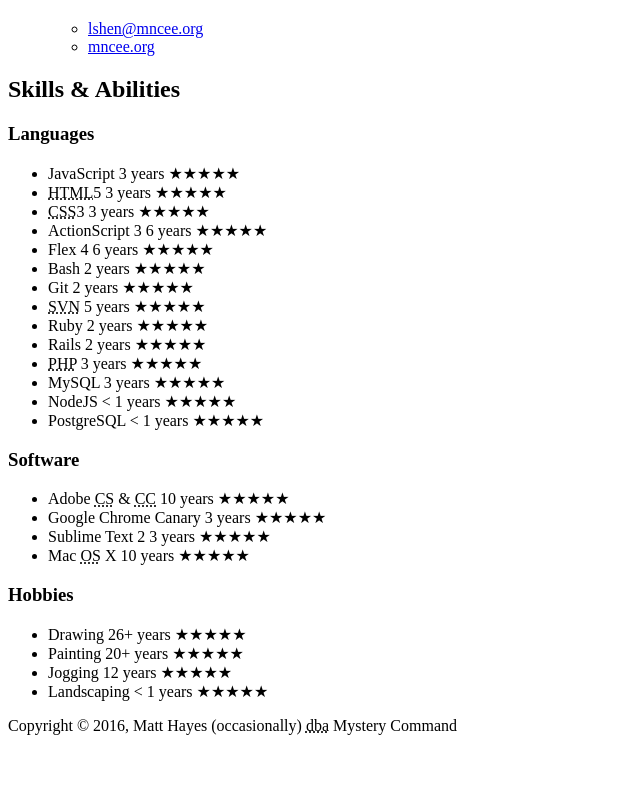
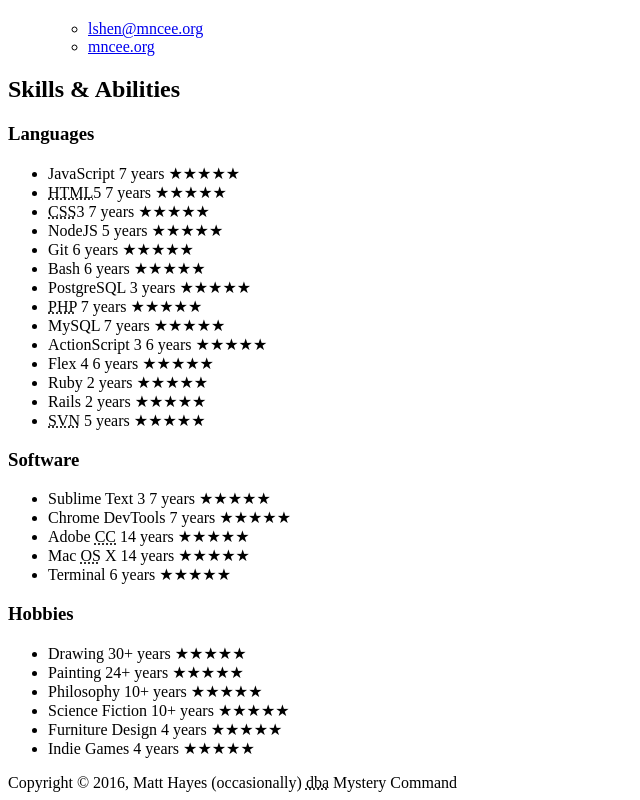
Before and after one commit to mysterycommand/spike-focusable, a website: page source/index.html in a window 1280 px wide. Shown: the part 3149-3949 px from the top of the page, without its empty margins (0-640 px from the left). Before the commit the page ends 3892 px from the top, so only its background shows below. Drawn offline with Linux system fonts and the light colour scheme.

Commit message:
refactor(hobbies): update durations of hobbies

```diff
--- a/source/index.html
+++ b/source/index.html
@@ -301,74 +301,74 @@
                     <h3>Languages</h3>
                     <ul class="tags">
                         <li>
-                            <span class="p-summary col tag">JavaScript</span>
-                            <time class="p-duration col" title="P1095D">3 years</time>
-                            <span class="p-rating col" title="5">★★★★★</span>
+                            <span class="p-summary tag">JavaScript</span>
+                            <time class="p-duration" title="P2555D">7 years</time>
+                            <span class="p-rating" title="5">★★★★★</span>
                         </li>
                         <li>
-                            <span class="p-summary col tag"><abbr title="Hypertext Markup Language">HTML</abbr>5</span>
-                            <time class="p-duration col" title="P1095D">3 years</time>
-                            <span class="p-rating col" title="5">★★★★★</span>
+                            <span class="p-summary tag"><abbr title="Hypertext Markup Language">HTML</abbr>5</span>
+                            <time class="p-duration" title="P2555D">7 years</time>
+                            <span class="p-rating" title="5">★★★★★</span>
                         </li>
                         <li>
-                            <span class="p-summary col tag"><abbr title="Cascading Style Sheet">CSS</abbr>3</span>
-                            <time class="p-duration col" title="P1095D">3 years</time>
-                            <span class="p-rating col" title="5">★★★★★</span>
+                            <span class="p-summary tag"><abbr title="Cascading Style Sheet">CSS</abbr>3</span>
+                            <time class="p-duration" title="P2555D">7 years</time>
+                            <span class="p-rating" title="5">★★★★★</span>
                         </li>
                         <li>
-                            <span class="p-summary col tag">ActionScript 3</span>
-                            <time class="p-duration col" title="P2191D">6 years</time>
-                            <span class="p-rating col" title="5">★★★★★</span>
+                            <span class="p-summary tag">NodeJS</span>
+                            <time class="p-duration" title="P1825D">5 years</time>
+                            <span class="p-rating" title="5">★★★★★</span>
                         </li>
                         <li>
-                            <span class="p-summary col tag">Flex 4</span>
-                            <time class="p-duration col" title="P2191D">6 years</time>
-                            <span class="p-rating col" title="5">★★★★★</span>
+                            <span class="p-summary tag">Git</span>
+                            <time class="p-duration" title="P2190D">6 years</time>
+                            <span class="p-rating" title="5">★★★★★</span>
                         </li>
                         <li>
-                            <span class="p-summary col tag">Bash</span>
-                            <time class="p-duration col" title="P730D">2 years</time>
-                            <span class="p-rating col" title="4"><span class="pale">★</span>★★★★</span>
+                            <span class="p-summary tag">Bash</span>
+                            <time class="p-duration" title="P2190D">6 years</time>
+                            <span class="p-rating" title="5">★★★★★</span>
                         </li>
                         <li>
-                            <span class="p-summary col tag">Git</span>
-                            <time class="p-duration col" title="P730D">2 years</time>
-                            <span class="p-rating col" title="4"><span class="pale">★</span>★★★★</span>
+                            <span class="p-summary tag">PostgreSQL</span>
+                            <time class="p-duration" title="P1825D">3 years</time>
+                            <span class="p-rating" title="3"><span class="pale">★★</span>★★★</span>
                         </li>
                         <li>
-                            <span class="p-summary col tag"><abbr title="Subversion">SVN</abbr></span>
-                            <time class="p-duration col" title="P1836D">5 years</time>
-                            <span class="p-rating col" title="3"><span class="pale">★★</span>★★★</span>
+                            <span class="p-summary tag"><abbr title="PHP: Hypertext Preprocessor">PHP</abbr></span>
+                            <time class="p-duration" title="P2555D">7 years</time>
+                            <span class="p-rating" title="4"><span class="pale">★</span>★★★★</span>
                         </li>
                         <li>
-                            <span class="p-summary col tag">Ruby</span>
-                            <time class="p-duration col" title="P730D">2 years</time>
-                            <span class="p-rating col" title="3"><span class="pale">★★</span>★★★</span>
+                            <span class="p-summary tag">MySQL</span>
+                            <time class="p-duration" title="P2555D">7 years</time>
+                            <span class="p-rating" title="3"><span class="pale">★★</span>★★★</span>
                         </li>
                         <li>
-                            <span class="p-summary col tag">Rails</span>
-                            <time class="p-duration col" title="P730D">2 years</time>
-                            <span class="p-rating col" title="3"><span class="pale">★★</span>★★★</span>
+                            <span class="p-summary tag">ActionScript 3</span>
+                            <time class="p-duration" title="P2191D">6 years</time>
+                            <span class="p-rating" title="4"><span class="pale">★</span>★★★★</span>
                         </li>
                         <li>
-                            <span class="p-summary col tag"><abbr title="PHP: Hypertext Preprocessor">PHP</abbr></span>
-                            <time class="p-duration col" title="P1095D">3 years</time>
-                            <span class="p-rating col" title="3"><span class="pale">★★</span>★★★</span>
+                            <span class="p-summary tag">Flex 4</span>
+                            <time class="p-duration" title="P2191D">6 years</time>
+                            <span class="p-rating" title="3"><span class="pale">★★</span>★★★</span>
                         </li>
                         <li>
-                            <span class="p-summary col tag">MySQL</span>
-                            <time class="p-duration col" title="P1095D">3 years</time>
-                            <span class="p-rating col" title="2"><span class="pale">★★★</span>★★</span>
+                            <span class="p-summary tag">Ruby</span>
+                            <time class="p-duration" title="P730D">2 years</time>
+                            <span class="p-rating" title="2"><span class="pale">★★★</span>★★</span>
                         </li>
                         <li>
-                            <span class="p-summary col tag">NodeJS</span>
-                            <time class="p-duration col" title="P365D">&lt; 1 year<span class="hidden">s</span></time>
-                            <span class="p-rating col" title="1"><span class="pale">★★★★</span>★</span>
+                            <span class="p-summary tag">Rails</span>
+                            <time class="p-duration" title="P730D">2 years</time>
+                            <span class="p-rating" title="2"><span class="pale">★★★</span>★★</span>
                         </li>
                         <li>
-                            <span class="p-summary col tag">PostgreSQL</span>
-                            <time class="p-duration col" title="P365D">&lt; 1 year<span class="hidden">s</span></time>
-                            <span class="p-rating col" title="1"><span class="pale">★★★★</span>★</span>
+                            <span class="p-summary tag"><abbr title="Subversion">SVN</abbr></span>
+                            <time class="p-duration" title="P1836D">5 years</time>
+                            <span class="p-rating" title="1"><span class="pale">★★★★</span>★</span>
                         </li>
                     </ul>
                 </article>
@@ -376,24 +376,29 @@
                     <h3>Software</h3>
                     <ul class="tags">
                         <li>
-                            <span class="p-summary col tag">Adobe <abbr title="Creative Suite">CS</abbr> &amp; <abbr title="Creative Cloud">CC</abbr></span>
-                            <time class="p-duration col" title="P3652D">10 years</time>
-                            <span class="p-rating col" title="5">★★★★★</span>
+                            <span class="p-summary tag">Sublime Text 3</span>
+                            <time class="p-duration" title="P2555D">7 years</time>
+                            <span class="p-rating" title="5">★★★★★</span>
                         </li>
                         <li>
-                            <span class="p-summary col tag">Google Chrome Canary</span>
-                            <time class="p-duration col" title="P1095D">3 years</time>
-                            <span class="p-rating col" title="5">★★★★★</span>
+                            <span class="p-summary tag">Chrome DevTools</span>
+                            <time class="p-duration" title="P2555D">7 years</time>
+                            <span class="p-rating" title="5">★★★★★</span>
                         </li>
                         <li>
-                            <span class="p-summary col tag">Sublime Text 2</span>
-                            <time class="p-duration col" title="P1095D">3 years</time>
-                            <span class="p-rating col" title="5">★★★★★</span>
+                            <span class="p-summary tag">Adobe <abbr title="Creative Cloud">CC</abbr></span>
+                            <time class="p-duration" title="P5110D">14 years</time>
+                            <span class="p-rating" title="5">★★★★★</span>
                         </li>
                         <li>
-                            <span class="p-summary col tag">Mac <abbr title="Operating System">OS</abbr> X</span>
-                            <time class="p-duration col" title="P3652D">10 years</time>
-                            <span class="p-rating col" title="5">★★★★★</span>
+                            <span class="p-summary tag">Mac <abbr title="Operating System">OS</abbr> X</span>
+                            <time class="p-duration" title="P5110D">14 years</time>
+                            <span class="p-rating" title="5">★★★★★</span>
+                        </li>
+                        <li>
+                            <span class="p-summary tag">Terminal</span>
+                            <time class="p-duration" title="P2191D">6 years</time>
+                            <span class="p-rating" title="5">★★★★★</span>
                         </li>
                     </ul>
                 </article>
@@ -401,24 +406,34 @@
                     <h3>Hobbies</h3>
                     <ul class="tags">
                         <li>
-                            <span class="p-summary col tag">Drawing</span>
-                            <time class="p-duration col" title="P9496D">26+ years</time>
-                            <span class="p-rating col" title="4"><span class="pale">★</span>★★★★</span>
+                            <span class="p-summary tag">Drawing</span>
+                            <time class="p-duration" title="P10950D">30+ years</time>
+                            <span class="p-rating" title="4"><span class="pale">★</span>★★★★</span>
                         </li>
                         <li>
-                            <span class="p-summary col tag">Painting</span>
-                            <time class="p-duration col" title="P7305D">20+ years</time>
-                            <span class="p-rating col" title="3"><span class="pale">★★</span>★★★</span>
+                            <span class="p-summary tag">Painting</span>
+                            <time class="p-duration" title="P8760D">24+ years</time>
+                            <span class="p-rating" title="3"><span class="pale">★★</span>★★★</span>
                         </li>
                         <li>
-                            <span class="p-summary col tag">Jogging</span>
-                            <time class="p-duration col" title="P4383D">12 years</time>
-                            <span class="p-rating col" title="2"><span class="pale">★★★</span>★★</span>
+                            <span class="p-summary tag">Philosophy</span>
+                            <time class="p-duration" title="P3650D">10+ years</time>
+                            <span class="p-rating" title="4"><span class="pale">★</span>★★★★</span>
                         </li>
                         <li>
-                            <span class="p-summary col tag">Landscaping</span>
-                            <time class="p-duration col" title="P365D">&lt; 1 year<span class="hidden">s</span></time>
-                            <span class="p-rating col" title="1"><span class="pale">★★★★</span>★</span>
+                            <span class="p-summary tag">Science Fiction</span>
+                            <time class="p-duration" title="P3650D">10+ years</time>
+                            <span class="p-rating" title="3"><span class="pale">★★</span>★★★</span>
+                        </li>
+                        <li>
+                            <span class="p-summary tag">Furniture Design</span>
+                            <time class="p-duration" title="P1460D">4 years</time>
+                            <span class="p-rating" title="2"><span class="pale">★★★</span>★★</span>
+                        </li>
+                        <li>
+                            <span class="p-summary tag">Indie Games</span>
+                            <time class="p-duration" title="P1460D">4 years</time>
+                            <span class="p-rating" title="2"><span class="pale">★★★</span>★★</span>
                         </li>
                     </ul>
                 </article>
```
